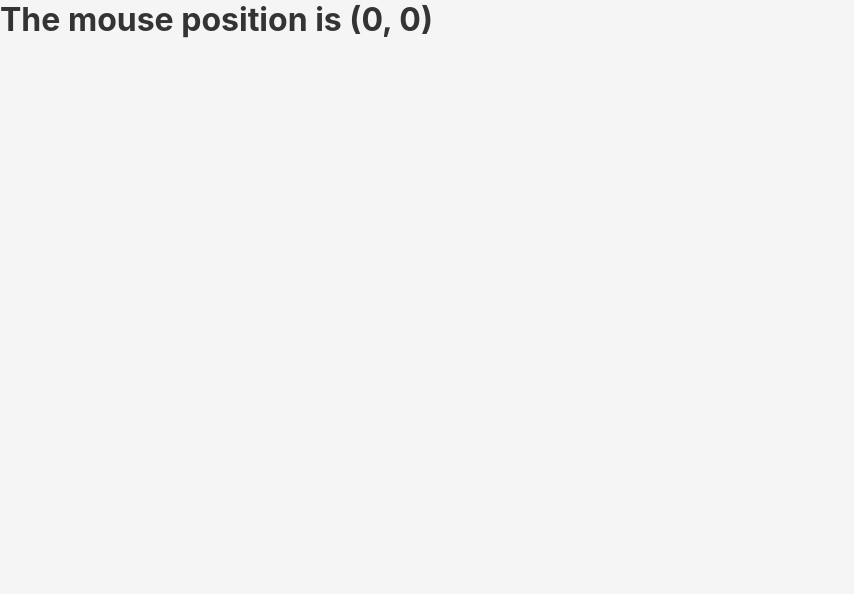
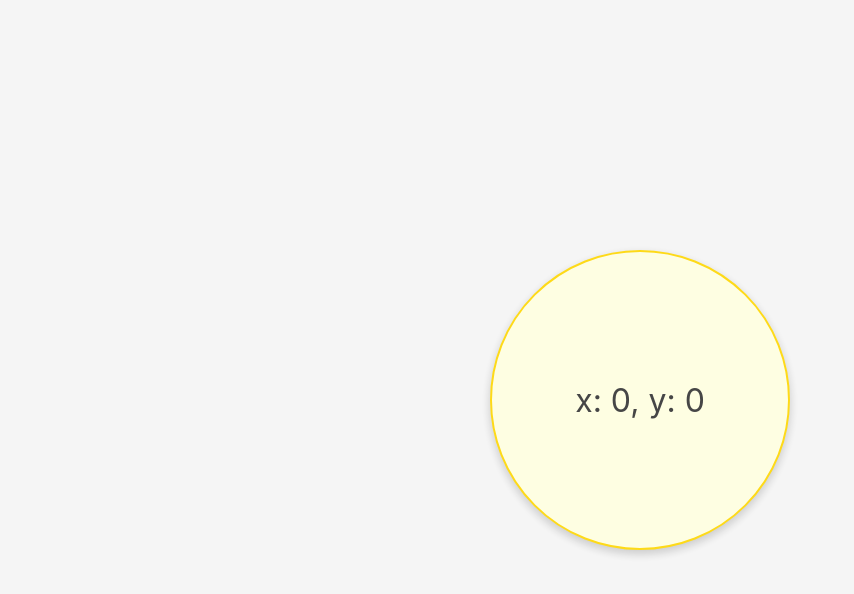
Before and after one commit to davidkvara/react-sandbox, a React (Create React App) app: page /about in a window 1280 px wide. Shown: the top 594 px of the page, without its empty margins (0-854 px from the left). Built offline with nearby package versions, Linux system fonts and the light colour scheme.

Commit message:
add style

```diff
--- a/src/RenderProps/App.js
+++ b/src/RenderProps/App.js
@@ -14,8 +14,8 @@ class SayHello extends React.Component {
       <div style={{ height: "100%" }}>
         <She
           render={({ x, y }) => (
-            <h1>
-              The mouse position is ({x}, {y})
+            <h1 style={styles.circle}>
+              x: {x}, y: {y}
             </h1>
           )}
         />
@@ -24,4 +24,23 @@ class SayHello extends React.Component {
   }
 }
 
+const styles = {
+  circle: {
+    width: 300,
+    height: 300,
+    borderRadius: "50%",
+    background: "lightyellow",
+    position: "fixed",
+    top: "calc(50% - 150px)",
+    left: "calc(50% - 150px)",
+    display: "flex",
+    justifyContent: "center",
+    alignItems: "center",
+    opacity: 0.9,
+    border: "2px solid gold",
+    boxShadow: "0 4px 10px rgba(0,0,0,0.2)",
+    fontWeight: 400
+  }
+};
+
 export default SayHello;
```
